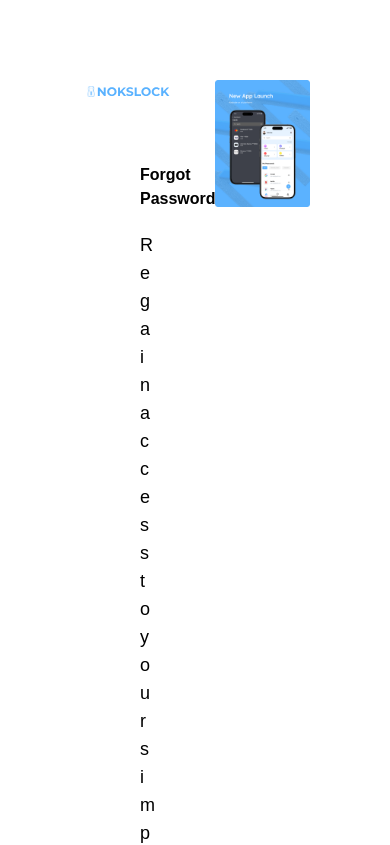
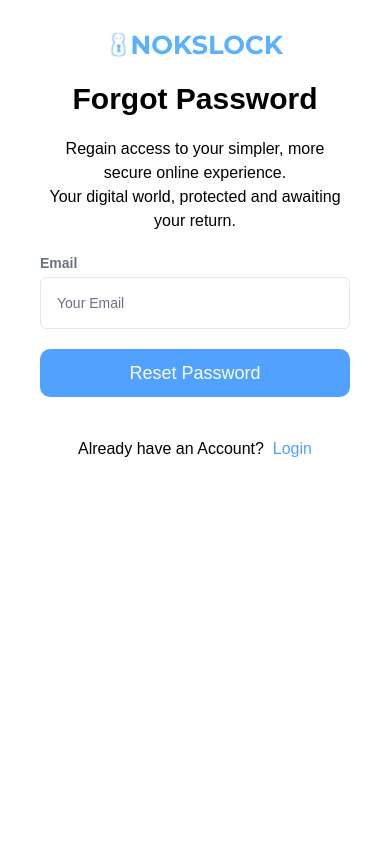
Before and after one commit to Nokslock/Web-Application, a Next.js app: page /auth/forgot-password in a window 390 px wide. Shown: the top 845 px of the page. Built offline with nearby package versions, Linux system fonts and the light colour scheme.

Commit message:
forgot-pwd

```diff
--- a/app/auth/forgot-password/layout.tsx
+++ b/app/auth/forgot-password/layout.tsx
@@ -32,18 +32,14 @@ export default function RootLayout({
       <body
         className={`${geistSans.variable} ${geistMono.variable} antialiased`}
       >
-        <div className="container mx-auto p-20">
-          <div className="grid grid-cols-2 gap-10">
-            <div className="col-span-1">
-              <div className="pb-15">
+        <div className="container mx-auto lg:p-20 md:p-20 p-5">
+            <div className="grid lg:grid-cols-2 md:grid-cols-1 gap-10">
+              <div className="col-span-1 ">
+                <div className="lg:pb-15 md:pb-10 pb-3 flex justify-center lg:justify-start">
                   <HomeLogo />
-
+                </div>{children}
               </div>
-              {children}
-
-
-              </div>
-            <div className="col-span-1">
+              <div className="col-span-1 lg:block hidden">
                 <Image
                   src={BgImg}
                   alt="A description of my hero image"
@@ -52,6 +48,7 @@ export default function RootLayout({
               </div>
             </div>
         </div>
+
       </body>
     </html>
   );
--- a/app/auth/forgot-password/page.tsx
+++ b/app/auth/forgot-password/page.tsx
@@ -3,16 +3,16 @@ import EmailForm from "./actions/emailForm";
 export default function ForgotPassword() {
   return (
     <>
-      <div className="text-center px-15">
-        <p className="lg:text-5xl md:text-4xl font-bold">Forgot Password</p>
+      <div className="text-center px-5 md:px-10 lg:px-10">
+        <p className="text-3xl font-bold md:text-4xl lg:text-5xl">Forgot Password</p>
 
-        <p className="text-lg text-center break-all font-thin py-5 ">
+        <p className="break-words py-5 text-center text-base font-thin md:text-lg lg:text-xl">
           Regain access to your simpler, more secure online experience.
           <br />
           Your digital world, protected and awaiting your return.
         </p>
       </div>
-      <div className="px-25">
+      <div className="lg:px-10 md:px-10 px-5">
         <EmailForm />
       </div>
 
```
Lines whose indentation alone changed are shown as unchanged.
